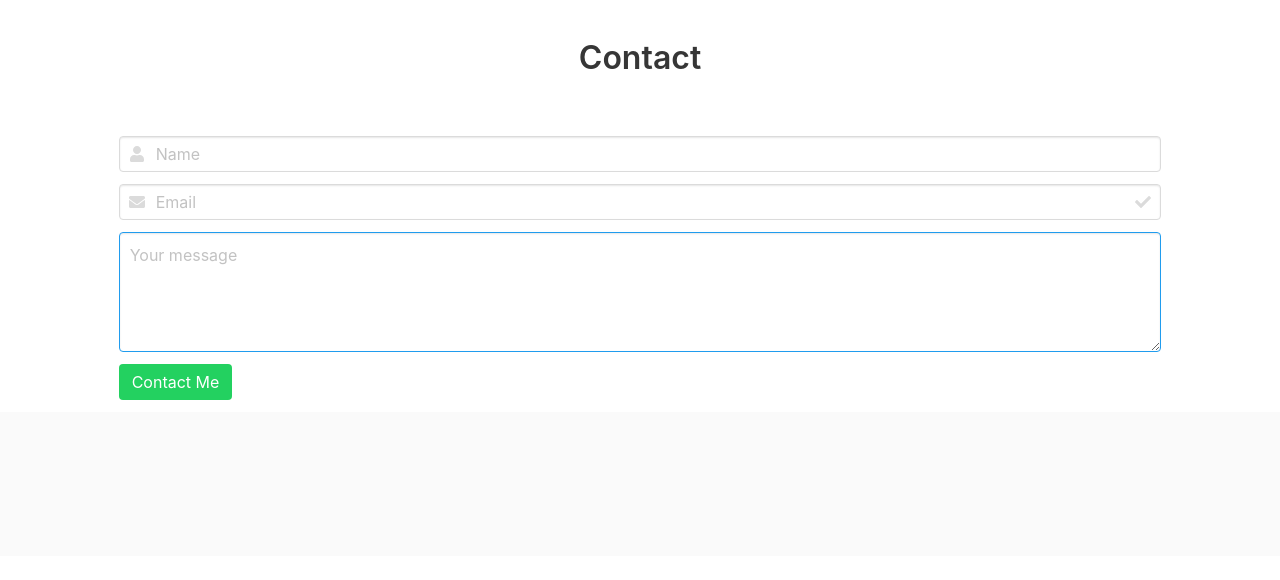
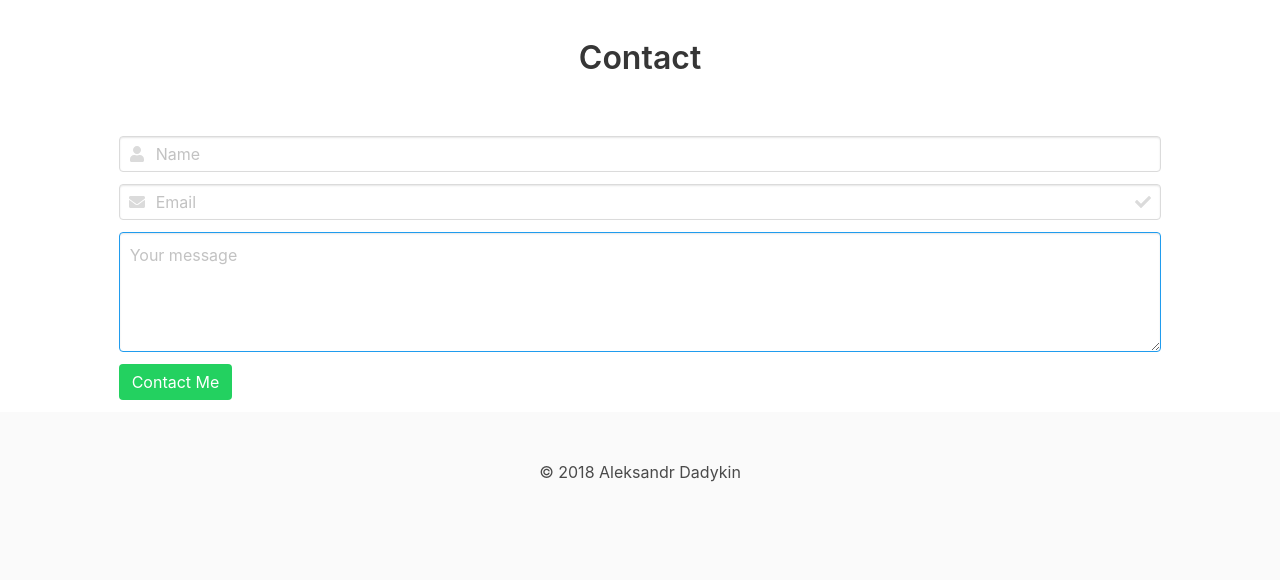
Before and after one commit to cetrix13/cetrix13.github.io, a Jekyll site: the page built from index.html, in a window 1280 px wide. Shown: the part 802-1382 px from the top of the page. Built offline with Jekyll 4.4.1, drawn with Linux system fonts in a browser that asks for light colours; nearby versions of some CDN libraries; before the commit the page ends 1358 px from its top, so only the background shows below that.

Commit message:
Add copyright to footer

```diff
--- a/_includes/nav.html
+++ b/_includes/nav.html
@@ -1,3 +1,4 @@
+
     <!-- Begin Navigation -->
     <nav class="navbar is-transparent is-spaced" role="navigation" aria-label="main navigation">
       <div class="navbar-brand">
--- a/_layouts/default.html
+++ b/_layouts/default.html
@@ -15,7 +15,7 @@
     <footer class="footer ">
       <div class="container">
         <div class="content has-text-centered">
-          {% include svg-icons.html %}
+          &#169; {{ site.time | date: '%Y' }} Aleksandr Dadykin
         </div>
       </div>
     </footer>
```
